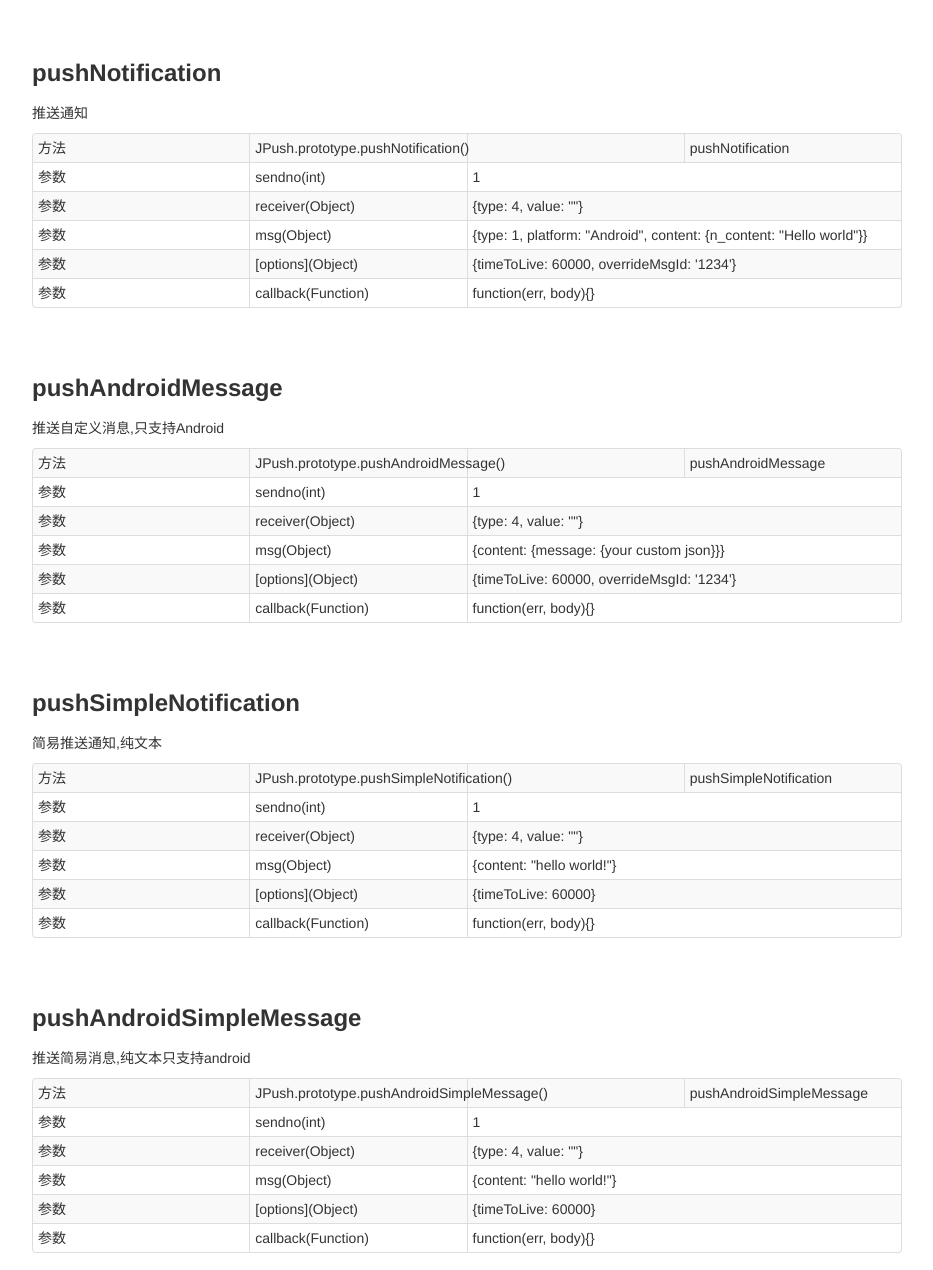
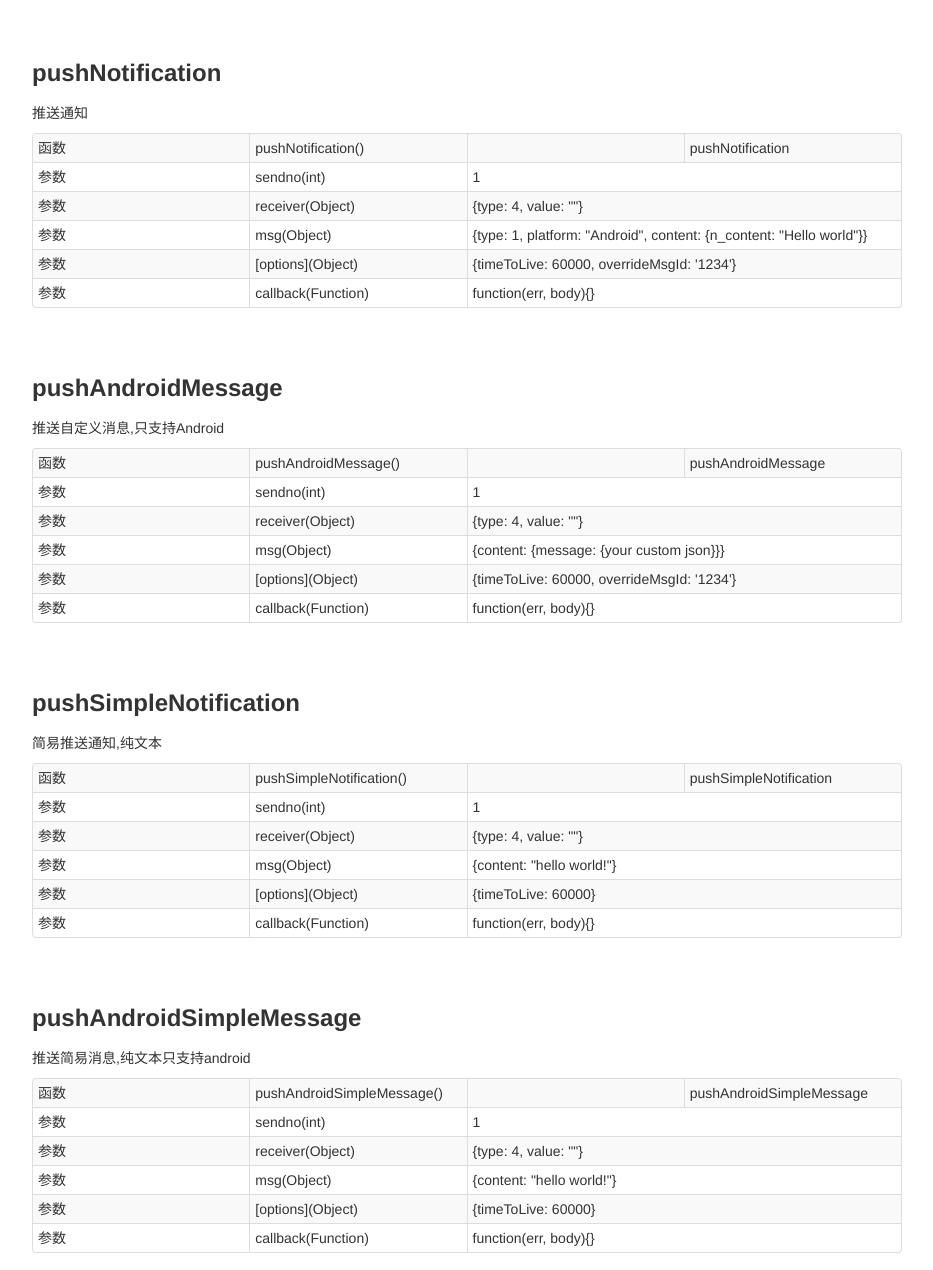
Before and after one commit to youxiachai/JPush-Node.js-sdk, a plain HTML site: page api.html in a window 1280 px wide. Shown: the part 500-1770 px from the top of the page, without its empty margins (323-1256 px from the left). Drawn offline with Linux system fonts and the light colour scheme; files whose address does not match are found by name.

Commit message:
update: doc

```diff
--- a/api.html
+++ b/api.html
@@ -32,7 +32,7 @@
     </div>
     <header class="jumbotron subhead">
       <div class="container">
-        <h1>jpush <small>Version: 0.1.2 By @youxiachai</small></h1>
+        <h1>jpush <small>Version: 0.1.3 By @youxiachai</small></h1>
         <p class="lead">
           jpush Node.js sdk
         </p>
@@ -90,8 +90,8 @@
   <table class="table table-striped table-bordered table-hover table-condensed">
 
     <tr>
-      <td>方法</td>
-      <td>JPush.prototype.pushNotification()</td>
+      <td>函数</td>
+      <td>pushNotification()</td>
       <td></td>
       <td>pushNotification</td>
     </tr>
@@ -146,8 +146,8 @@
   <table class="table table-striped table-bordered table-hover table-condensed">
 
     <tr>
-      <td>方法</td>
-      <td>JPush.prototype.pushAndroidMessage()</td>
+      <td>函数</td>
+      <td>pushAndroidMessage()</td>
       <td></td>
       <td>pushAndroidMessage</td>
     </tr>
@@ -202,8 +202,8 @@
   <table class="table table-striped table-bordered table-hover table-condensed">
 
     <tr>
-      <td>方法</td>
-      <td>JPush.prototype.pushSimpleNotification()</td>
+      <td>函数</td>
+      <td>pushSimpleNotification()</td>
       <td></td>
       <td>pushSimpleNotification</td>
     </tr>
@@ -258,8 +258,8 @@
   <table class="table table-striped table-bordered table-hover table-condensed">
 
     <tr>
-      <td>方法</td>
-      <td>JPush.prototype.pushAndroidSimpleMessage()</td>
+      <td>函数</td>
+      <td>pushAndroidSimpleMessage()</td>
       <td></td>
       <td>pushAndroidSimpleMessage</td>
     </tr>
```
Also changed, not shown: index.html (+1 -1 lines).
